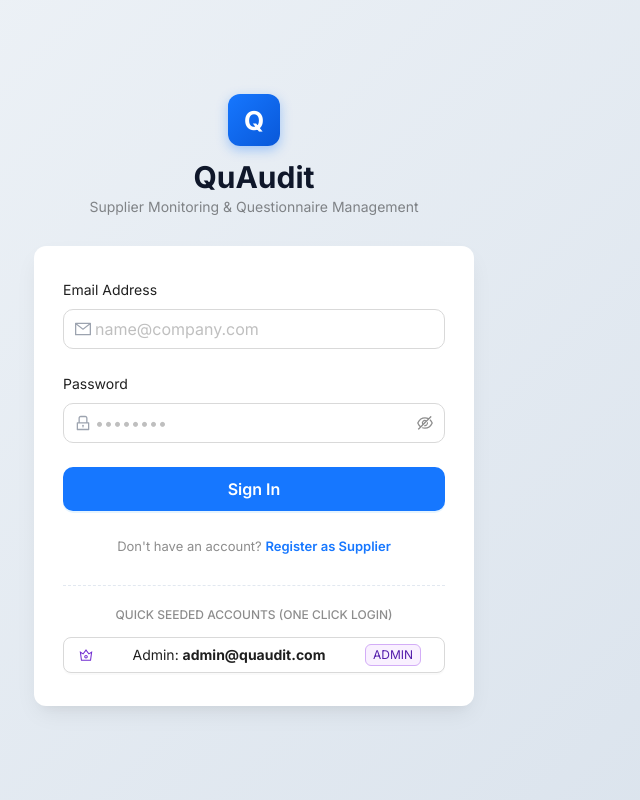
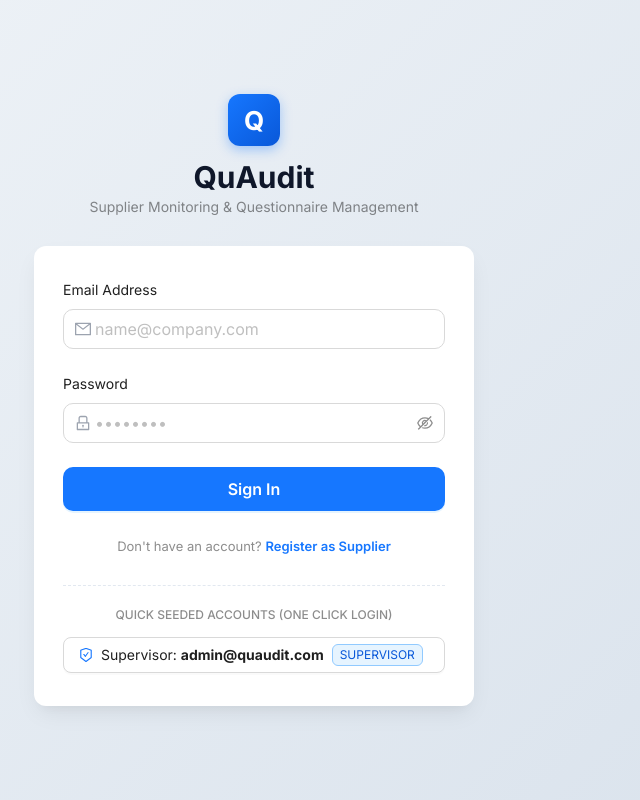
Before and after one commit to HRNavaei/quaudit-frontend, a React (Vite) app: page /login in a window 1280 px wide. Shown: the whole page, without its empty margins (386-1026 px from the left). Built offline with nearby package versions, Linux system fonts and the light colour scheme; no server answers.

Commit message:
feat: standardize user role display to Supervisor across the UI

```diff
--- a/src/components/common/RoleBadge.tsx
+++ b/src/components/common/RoleBadge.tsx
@@ -1,6 +1,6 @@
 import React from 'react';
 import { Tag } from 'antd';
-import { SafetyCertificateOutlined, ShopOutlined, CrownOutlined } from '@ant-design/icons';
+import { SafetyCertificateOutlined, ShopOutlined } from '@ant-design/icons';
 import { Role } from '../../types';
 
 interface RoleBadgeProps {
@@ -10,11 +10,6 @@ interface RoleBadgeProps {
 export const RoleBadge: React.FC<RoleBadgeProps> = ({ role }) => {
   switch (role) {
     case 'ADMIN':
-      return (
-        <Tag color="purple" icon={<CrownOutlined />}>
-          ADMIN
-        </Tag>
-      );
     case 'SUPERVISOR':
       return (
         <Tag color="blue" icon={<SafetyCertificateOutlined />}>
--- a/src/components/layout/Header.tsx
+++ b/src/components/layout/Header.tsx
@@ -85,7 +85,6 @@ export const Header: React.FC<HeaderProps> = ({
   const getAvatarBg = () => {
     switch (user.role) {
       case 'ADMIN':
-        return '#722ed1';
       case 'SUPERVISOR':
         return '#1677ff';
       case 'SUPPLIER':
--- a/src/pages/assignments/QuestionnaireCompletionPage.tsx
+++ b/src/pages/assignments/QuestionnaireCompletionPage.tsx
@@ -68,7 +68,7 @@ export const QuestionnaireCompletionPage: React.FC = () => {
       } else if (status === 400) {
         message.error(msg || 'Assignment is not submitted yet.');
       } else if (status === 403) {
-        message.error('Forbidden: Only supervisors and admins can generate AI assessments.');
+        message.error('Forbidden: Only supervisors can generate AI assessments.');
       } else {
         message.error(msg || 'Failed to generate AI assessment');
       }
--- a/src/pages/auth/LoginPage.tsx
+++ b/src/pages/auth/LoginPage.tsx
@@ -1,6 +1,6 @@
 import React, { useState } from 'react';
 import { Card, Form, Input, Button, Typography, Space, Alert, Tag } from 'antd';
-import { LockOutlined, MailOutlined, CrownOutlined } from '@ant-design/icons';
+import { LockOutlined, MailOutlined, SafetyCertificateOutlined } from '@ant-design/icons';
 import { Link, useNavigate, useLocation } from 'react-router-dom';
 import { useAuth } from '../../context/AuthContext';
 import { LoginDto } from '../../types';
@@ -167,12 +167,12 @@ export const LoginPage: React.FC = () => {
                 <Button
                   block
                   size="middle"
-                  icon={<CrownOutlined style={{ color: '#722ed1' }} />}
+                  icon={<SafetyCertificateOutlined style={{ color: '#1677ff' }} />}
                   onClick={() => handleQuickFill('admin@quaudit.com', 'Admin@123456')}
                   style={{ textAlign: 'left', display: 'flex', alignItems: 'center', justifyContent: 'space-between' }}
                 >
-                  <span>Admin: <strong>admin@quaudit.com</strong></span>
-                  <Tag color="purple">ADMIN</Tag>
+                  <span>Supervisor: <strong>admin@quaudit.com</strong></span>
+                  <Tag color="blue">SUPERVISOR</Tag>
                 </Button>
               </Space>
             </div>
--- a/src/pages/profile/ProfilePage.tsx
+++ b/src/pages/profile/ProfilePage.tsx
@@ -77,9 +77,7 @@ export const ProfilePage: React.FC = () => {
               size={84}
               style={{
                 backgroundColor:
-                  user.role === 'ADMIN'
-                    ? '#722ed1'
-                    : user.role === 'SUPERVISOR'
+                  user.role === 'ADMIN' || user.role === 'SUPERVISOR'
                     ? '#1677ff'
                     : '#13c2c2',
                 fontSize: 32,
--- a/src/pages/responses/ResponseManagementPage.tsx
+++ b/src/pages/responses/ResponseManagementPage.tsx
@@ -93,7 +93,7 @@ export const ResponseManagementPage: React.FC = () => {
       } else if (status === 400) {
         message.error(msg || 'Assignment is not submitted yet.');
       } else if (status === 403) {
-        message.error('Forbidden: Only supervisors and admins can generate AI assessments.');
+        message.error('Forbidden: Only supervisors can generate AI assessments.');
       } else {
         message.error(msg || 'Failed to generate AI assessment');
       }
```
